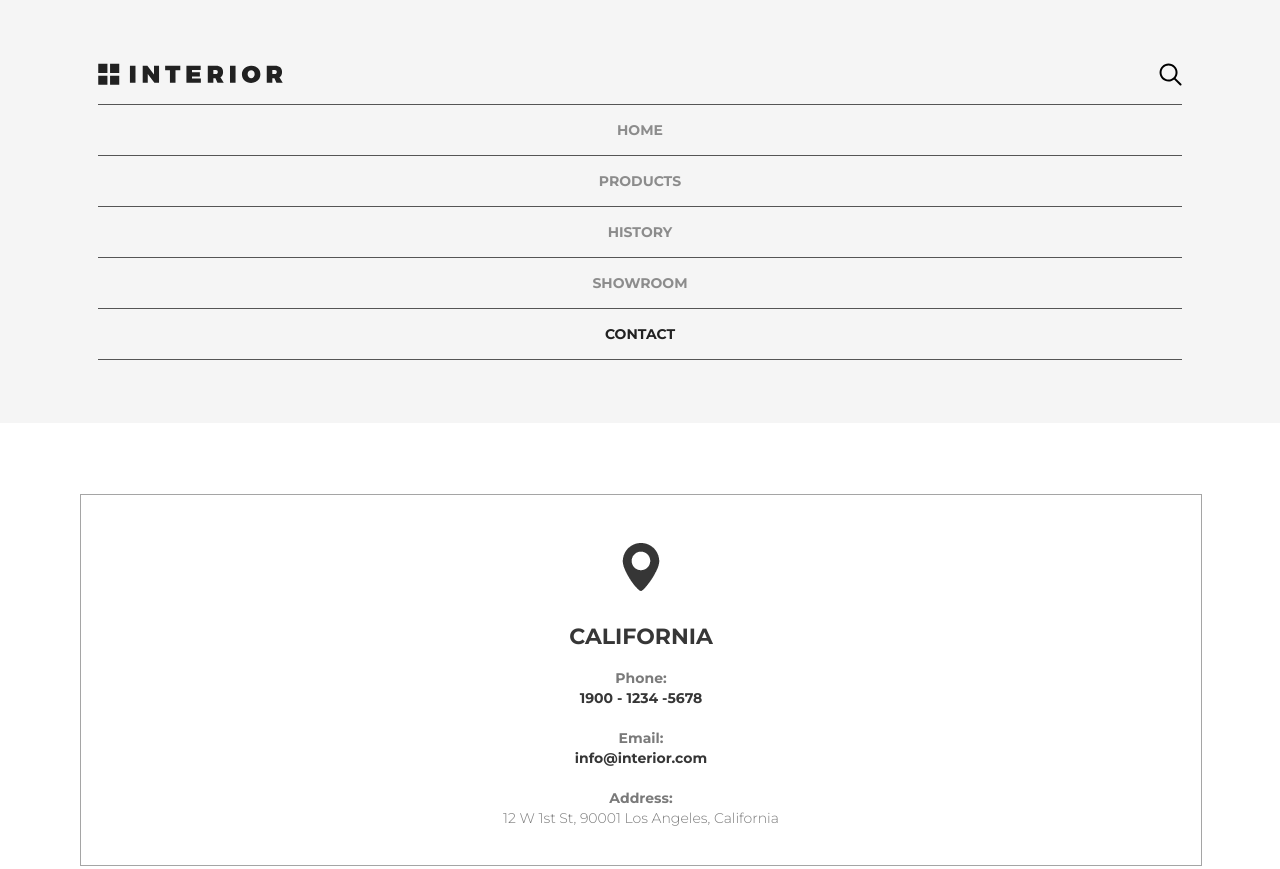
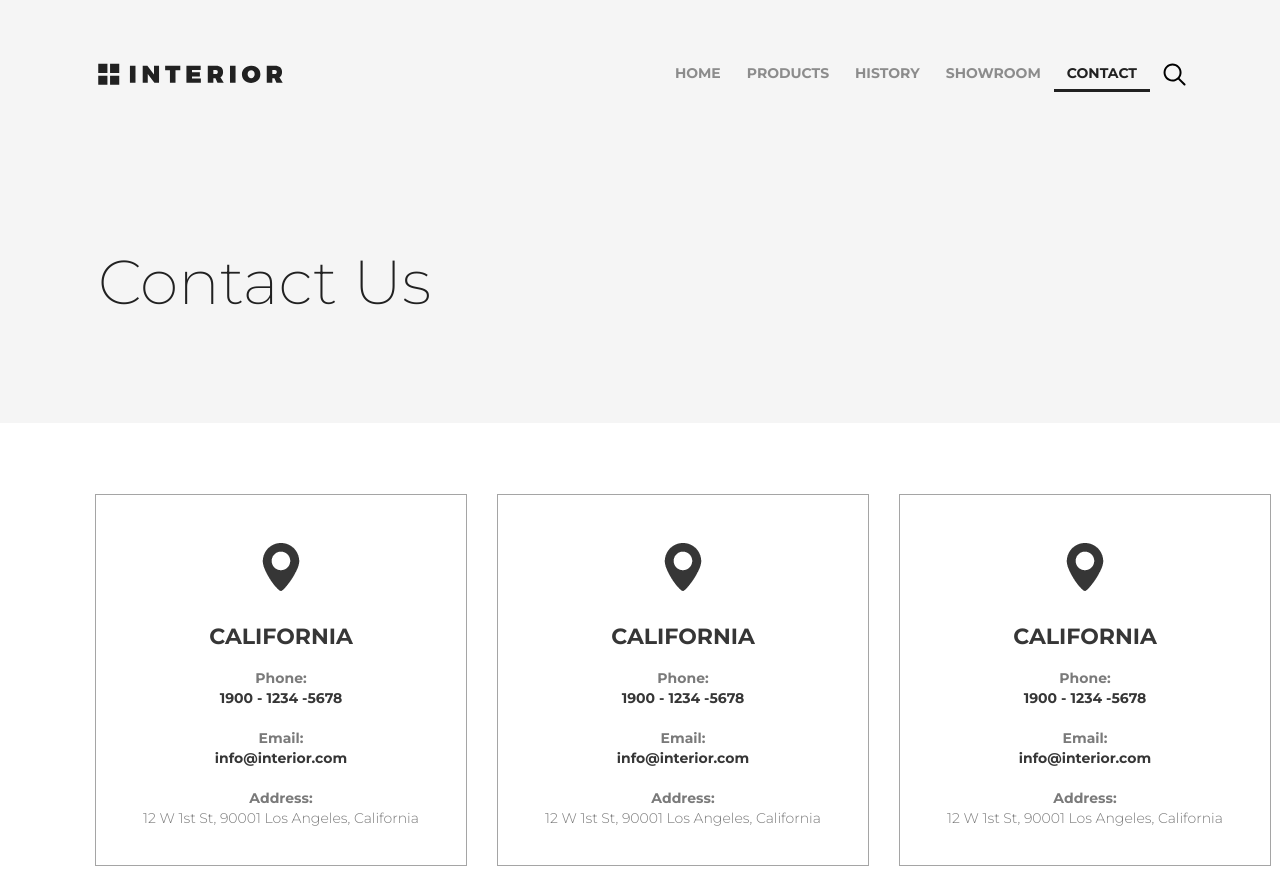
Before and after one commit to vlad4400/course_html-css, a plain HTML site: page contact.html in a window 1280 px wide. Shown: the top 869 px of the page. Drawn offline with Linux system fonts and the light colour scheme.

Commit message:
turn off 'addaptive layout of the site'
reason: the addaptive layout doesn't work correctly

```diff
--- a/styles.less
+++ b/styles.less
@@ -1200,60 +1200,60 @@
             bottom: 37px;
         }
 
-        @media screen and (min-width:500px) and (max-width:1366px) {
-            .container {
-                max-width: 100%;
-            }
-            /*SLIDER*/
-            .slider-padding {
-                padding-left: 98px;
-                padding-right: 98px;
-            }
-            .logo {
-                margin-bottom: 15px;
-            }
-            .menu {
-                float: none;
-            }
-            .menu-list {
-                float: none;
-                display: block;
-                border: none;
-                border-top: 1px solid #555;
-                height: 50px;
-                line-height: 50px;
-                /*        max-width: 200px;*/
-                /*        margin: 0 auto;*/
-            }
-            .contact-header {
-                position: relative;
-            }
-            .slider-search-img {
-                right: 0;
-                top: 0;
-                position: absolute;
-            }
-            .contact-slider-text {
-                display: none;
-            }
-            /*CONTENT*/
-            /*CATALOG PRODUCT*/
-            /*PROMO*/
-            /*CATALOG TRANDING*/
-            /*SLIDER HOD DEAL*/
-            /*EXCLUSIVE PRODUCT*/
-            /*CONTACT*/
-            .contact-block-elem {
-                margin: 15px auto;
-                display: block;
-                width: 100%;
-            }
-            .contact-block {
-                padding-top: 56px;
-                padding-bottom: 107px;
-            }
-            /*FOOTER*/
-            .footer {
-                /*        width: 100%;*/
-            }
-        }
+        // @media screen and (min-width:500px) and (max-width:1366px) {
+        //     .container {
+        //         max-width: 100%;
+        //     }
+        //     /*SLIDER*/
+        //     .slider-padding {
+        //         padding-left: 98px;
+        //         padding-right: 98px;
+        //     }
+        //     .logo {
+        //         margin-bottom: 15px;
+        //     }
+        //     .menu {
+        //         float: none;
+        //     }
+        //     .menu-list {
+        //         float: none;
+        //         display: block;
+        //         border: none;
+        //         border-top: 1px solid #555;
+        //         height: 50px;
+        //         line-height: 50px;
+        //         /*        max-width: 200px;*/
+        //         /*        margin: 0 auto;*/
+        //     }
+        //     .contact-header {
+        //         position: relative;
+        //     }
+        //     .slider-search-img {
+        //         right: 0;
+        //         top: 0;
+        //         position: absolute;
+        //     }
+        //     .contact-slider-text {
+        //         display: none;
+        //     }
+        //     /*CONTENT*/
+        //     /*CATALOG PRODUCT*/
+        //     /*PROMO*/
+        //     /*CATALOG TRANDING*/
+        //     /*SLIDER HOD DEAL*/
+        //     /*EXCLUSIVE PRODUCT*/
+        //     /*CONTACT*/
+        //     .contact-block-elem {
+        //         margin: 15px auto;
+        //         display: block;
+        //         width: 100%;
+        //     }
+        //     .contact-block {
+        //         padding-top: 56px;
+        //         padding-bottom: 107px;
+        //     }
+        //     /*FOOTER*/
+        //     .footer {
+        //         /*        width: 100%;*/
+        //     }
+        // }
```
Also changed, not shown: styles.css.
